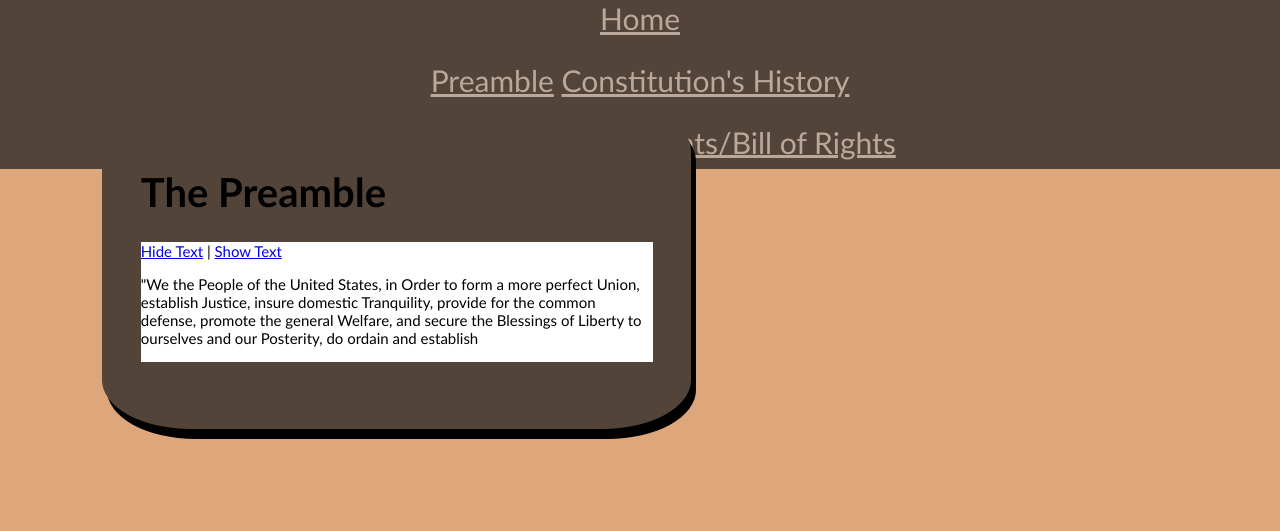
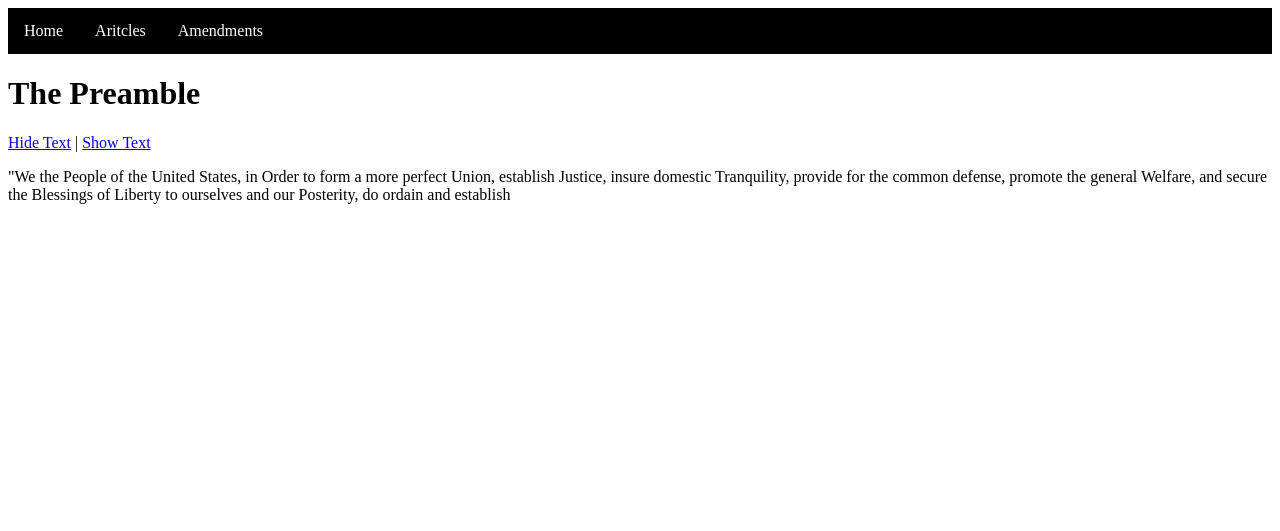
Before and after one commit to RPI-ITWS/ITWS2110-team14, a PHP site: page /constitution/constitution.html in a window 1280 px wide. Shown: the top 531 px of the page. Run offline with PHP 8.4, Linux system fonts and the light colour scheme.

Commit message:
millen11_ copied w3schools navbar and cleared css
Finally got navabar functionality in the way we need. Also cleared the css so we have  a clean slate

```diff
--- a/constitution/constitution.html
+++ b/constitution/constitution.html
@@ -6,38 +6,93 @@
     <meta name="viewport" content="width=device-width, initial-scale=1.0" />
     <script type="text/javascript" src="resources/jquery-3.7.1.min.js"></script>
     <script type="text/javascript" src="resources/script.js"></script>
+    <script type="text/javascript" src="globals/Card.js"></script>
+
     <title>The Constitution</title>
     <link rel="icon" type="image/x-icon" href="RPM-logo.png" />
-    <link rel="stylesheet" href="styles.css" />
+    <link
+      rel="stylesheet"
+      href="styles.css"
+      href="https://cdnjs.cloudflare.com/ajax/libs/font-awesome/4.7.0/css/font-awesome.min.css"
+    />
   </head>
+
   <body>
+    <div class="navbar">
+      <div class="dropdown">
+        <button class="dropbtn">
+          Home
+          <div class="fa fa-caret-down"></div>
+        </button>
+        <div class="dropdown-content">
+          <a href="#">Preamble</a>
+          <a href="#">History</a>
+        </div>
+      </div>
+      <div class="dropdown">
+        <button class="dropbtn">
+          Aritcles
+          <div class="fa fa-caret-down"></div>
+        </button>
+        <div class="dropdown-content">
+          <a href="#">Article 1</a>
+          <a href="#">Article 2</a>
+          <a href="#">Article 3</a>
+          <a href="#">Article 4</a>
+          <a href="#">Article 5</a>
+          <a href="#">Article 6</a>
+          <a href="#">Article 7</a>
+        </div>
+      </div>
+      <div class="dropdown">
+        <button class="dropbtn">
+          Amendments
+          <div class="fa fa-caret-down"></div>
+        </button>
+        <div class="dropdown-content">
+          <a href="#">Amendment 1</a>
+          <a href="#">Amendment 2</a>
+          <a href="#">Amendment 3</a>
+          <a href="#">Amendment 4</a>
+          <a href="#">Amendment 5</a>
+          <a href="#">Amendment 6</a>
+          <a href="#">Amendment 7</a>
+          <a href="#">Amendment 8</a>
+          <a href="#">Amendment 9</a>
+          <a href="#">Amendment 10</a>
+        </div>
+      </div>
+    </div>
     <!-- Navbar for navigation to each section -->
-    <div class="navBar">
-      <a
-        onmouseover="navBarDropOptions()"
-        class="navBarElements"
-        class="dropdownIndicator"
-        href="#constitution.html"
-        >Home</a
-      >
-      <div id="#navBarDropElements" class="navBarElements">
-        <a href="#preamble">Preamble</a>
-        <a href="#historyConstitution">Constitution's History</a>
+    <!-- <nav class="navBar">
+      <div class="dropdownMenu">
+         <a class="navBarElements" href="#constitution.html">
+            <button class = "dropbtn">
+            <span class = "fa fa-caret-down"></span>
+         </button>
+         Home</a>
+         <div class = "dropdown-content">
+         <a class="navBarElements" href="#preamble">Preamble</a>
+         <a class="navBarElements" href="#historyConstitution">History</a>
+         </div>
       </div>
-      <a class="navBarElements" href="articles.html">Articles</a>
-      <a class="navBarElements" href="amendments.html">Amendments/Bill of Rights</a>
-    </div>
+      <a class="navBarElements" href="articles.html">Articles</a></li>
+      <a class="navBarElements" href="amendments.html"
+         >Amendments/Bill of Rights</a>
+   </nav> -->
+
     <div class="parentContainer">
-      <h1 # id="preamble">The Preamble</h1>
+      <h1 id="preamble">The Preamble</h1>
+      <a href="#" class="hideText">Hide Text</a> |
+      <a href="#" class="showText">Show Text</a>
       <div class="textContainer">
-        <a href="#" class="hideText">Hide Text</a> |
-        <a href="#" class="showText">Show Text</a>
         <p>
           "We the People of the United States, in Order to form a more perfect
           Union, establish Justice, insure domestic Tranquility, provide for the
           common defense, promote the general Welfare, and secure the Blessings
           of Liberty to ourselves and our Posterity, do ordain and establish
-          <!-- this Constitution for the United States of America."Lorem ipsum dolor
+          <!-- this Constitution for the United States of America.
+         "Lorem ipsum dolor
           sit amet consectetur adipisicing elit. Maxime mollitia, molestiae quas
           vel sint commodi repudiandae consequuntur voluptatum laborum numquam
           blanditiis harum quisquam eius sed odit fugiat iusto fuga praesentium
@@ -56,7 +111,7 @@
           provident commodi consectetur veniam similique ad earum omnis ipsum
           saepe, voluptas, hic voluptates pariatur est explicabo fugiat, dolorum
           eligendi quam cupiditate excepturi mollitia maiores labore suscipit
-          quas? Nulla, placeat. Voluptatem quaerat non architecto ab laudantium
+          quas? Nulla, placeat. Vluptatem quaerat non architecto ab laudantium
           modi minima sunt esse temporibus sint culpa, recusandae aliquam
           numquam totam ratione voluptas quod exercitationem fuga. Possimus quis
           earum veniam quasi aliquam eligendi, placeat qui corporis -->
--- a/constitution/resources/script.js
+++ b/constitution/resources/script.js
@@ -12,10 +12,16 @@ $(document).ready(function () {
 
 function navBarDropOptions() {
   //Toggles between showing and hiding dropdown content
-  document.getElementById("navBarDropElements").classList.toggle("show");
+  document
+    .getElementById("navBarDropElements")
+    .addEventListener("mouseover", mouseOver);
 }
 
-window.onclick = function (event) {
+function mouseOver() {
+  document.getElementById("navBarDropElements").dropdowns;
+}
+
+onmouseout = function (event) {
   if (!event.target.matches(".navBarElements")) {
     var dropdowns = document.getElementsByClassName("navBarDropdown");
     var i;
@@ -27,3 +33,8 @@ window.onclick = function (event) {
     }
   }
 };
+
+document.getElementsByClassName("textContainer").style.display = "none";
+document.addEventListener("DOMContentLoaded", function () {
+  document.getElementsByClassName("textContainer").style.display = "block";
+});
--- a/constitution/styles.css
+++ b/constitution/styles.css
@@ -1,139 +1,63 @@
-.navBar {
-  /*Navigation bar*/
-  background-color: #524439;
-  color: black;
-  font-size: 30px;
-  overflow: hidden;
-  position: absolute;
-  top: 0;
-  width: 100%;
-  text-align: center;
-  padding: 0 10px 10px 0;
-  margin: 0 0 5px 0;
+body {
 }
 
-.navBar a {
-  /*navBar color for text/links*/
-  color: #baa89b;
+.navbar {
+  background-color: black;
+  overflow: hidden;
 }
 
-.navBar a:hover {
-  /*Hover color on navBar text*/
-  color: #7dc097;
+.navbar a {
+  float: left;
+  font-size: 16px;
+  color: white;
+  text-align: center;
+  padding: 14px 16px;
+  text-decoration: none;
 }
 
-body {
-  /*Universal formatting for all non-head/footer content*/
-  overflow-x: hidden;
-  background-color: #dda77b;
-  margin: 0 0 0 0;
-    font-family: Calibri, Arial, sans-serif;
+.dropdown {
+  float: left;
+  overflow: hidden;
 }
 
-/*text box styling*/
-.dropbtn {
-  background-color: #524439;
-  color: #baa89b;
-  padding: 16px;
+.dropdown .dropbtn {
   font-size: 16px;
   border: none;
+  outline: none;
+  color: white;
+  padding: 14px 16px;
+  background-color: inherit;
+  font-family: inherit;
+  margin: 0;
 }
 
-/*content after you click on the response*/
+.navbar a:hover,
+.dropdown:hover .dropbtn {
+  background-color: red;
+}
+
 .dropdown-content {
   display: none;
   position: absolute;
-  background-color: #f1f1f1;
+  background-color: #f9f9f9;
   min-width: 160px;
   box-shadow: 0px 8px 16px 0px rgba(0, 0, 0, 0.2);
   z-index: 1;
 }
 
-/*additional content after you click on the response*/
 .dropdown-content a {
+  float: none;
   color: black;
   padding: 12px 16px;
   text-decoration: none;
   display: block;
+  text-align: left;
 }
 
-.parentContainer {
-  /* The box that will display the current Article, Amendment, etc as well as contain all the other dropdowns */
-  background-color: #524439;
-  border-radius: 15%;
-  box-shadow: 5px 10px;
-  padding: 3%;
-  position: relative;
-  font-size: 20px;
-  display: inline-block;
-  margin: 8%;
-  height: 250px;
-  width: 40%;
+.dropdown-content a:hover {
+  background-color: #ddd;
 }
 
-.textContainer {
-  /* A dropdown that will display the full original text from the constitution for the given Article, Amendment, etc */
-  font-size: 15px;
-  overflow: auto;
-  background-color: white;
+.dropdown:hover .dropdown-content {
+  display: block;
 }
-
-.summaryContainer {
-  /* The brief description of the given Article, Amendment, etc that also can be toggled */
-  font-size: 15px;
-}
-
-.analysisContainer {
-  /* A dropdown that will display team14's analysis of an Article, Amendment, etc */
-  font-size: 15px;
-}
-
-#preamble {
-  /* Link to Preamble section */
-}
-
-#historyConstitution {
-  /* Link to history of the constitution section */
-}
-
-#hideText {
-  color: black;
-}
-
-#showText {
-  color: black;
-}
-
-#hideText a {
-  color: #7dc097;
-}
-
-#showTexta a {
-  color: #7dc097;
-}
-/*
-#hideText a:hover {
-  color: #7dc097;
-}
-
-#showTexta a:hover {
-  color: #7dc097;
-} */
-
-.navBarElements {
-  /*Spacing between elements in navBar, as well as basic element formatting*/
-  padding: 2%;
-}
-
-.navBarElements:hover,
-.navBarElements:focus {
-  background-color: black;
-}
-
-#navBarDropElements {
-}
-.navBarDropdown {
-}
-
-.dropdownIndicator {
-}
```
Also changed, not shown: constitution/amendments.html (+17 -1 lines), constitution/millen11/millen11README.txt (+26 -2 lines).
